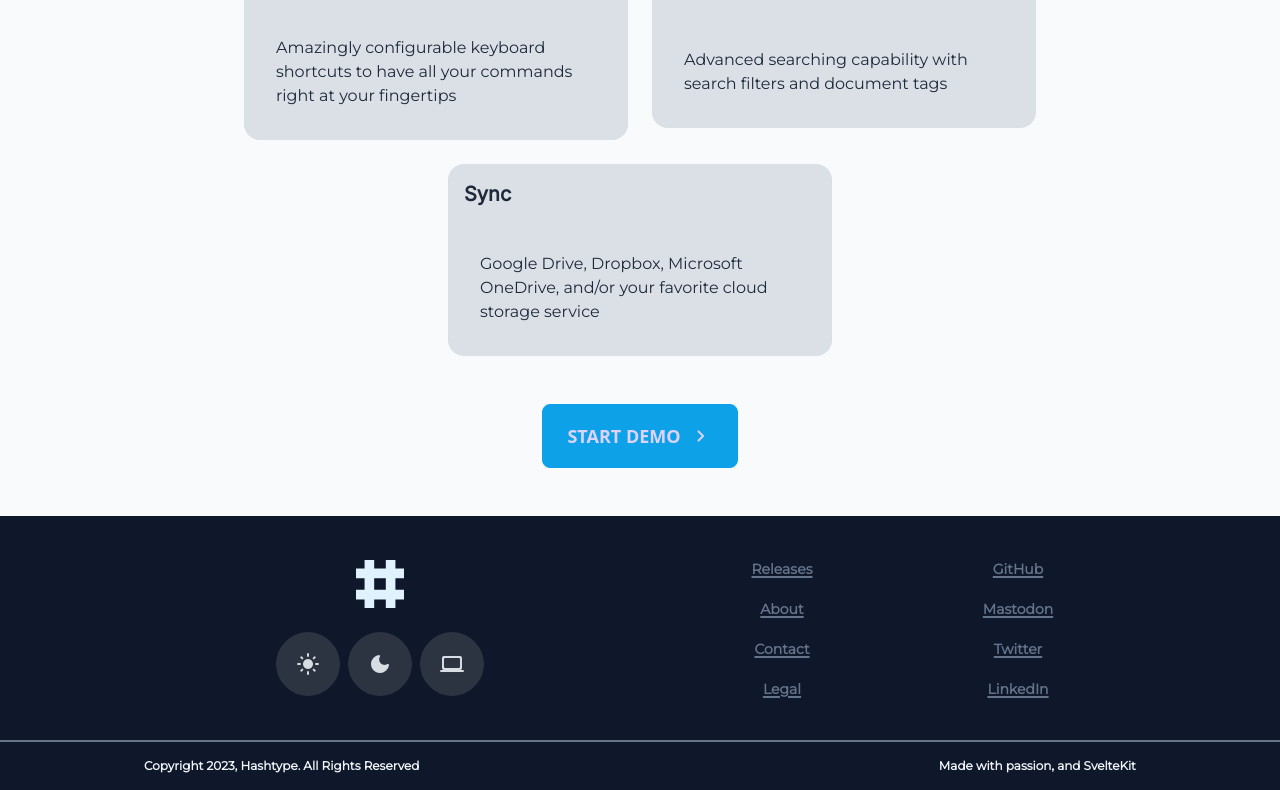
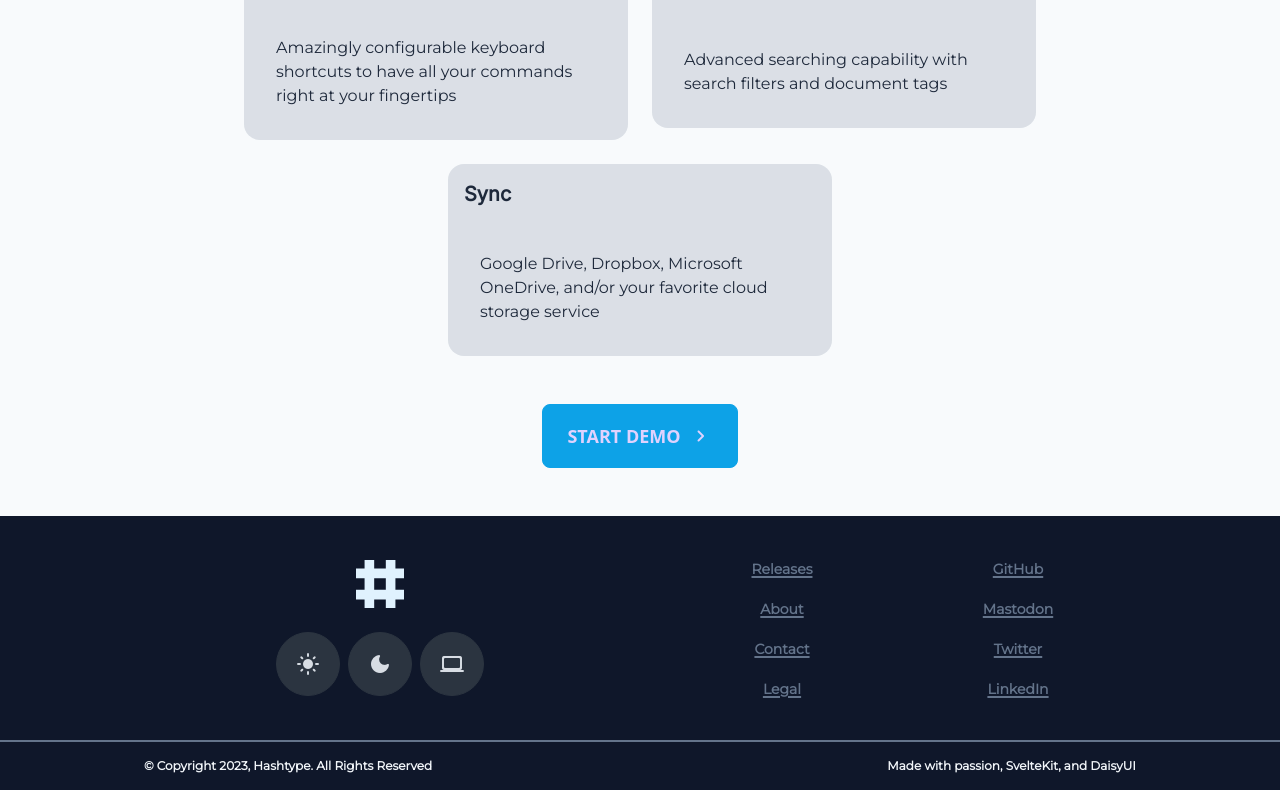
Before and after one commit to matovius/hashtype, a SvelteKit app: page / in a window 1280 px wide. Shown: the part 1272-2062 px from the top of the page. Built offline with nearby package versions, Linux system fonts and the light colour scheme; a web font is replaced by a local one.

Commit message:
Edit copyright statement

```diff
--- a/src/components/landing-page/Footer.svelte
+++ b/src/components/landing-page/Footer.svelte
@@ -99,8 +99,10 @@
     <div
       class="w-full max-w-5xl p-4 flex flex-col gap-2 sm:flex-row sm:justify-between"
     >
-      <Text as="legend">Copyright 2023, Hashtype. All Rights Reserved</Text>
-      <Text as="legend">Made with passion, and SvelteKit</Text>
+      <Text as="legend"
+        >&copy; Copyright 2023, Hashtype. All Rights Reserved</Text
+      >
+      <Text as="legend">Made with passion, SvelteKit, and DaisyUI</Text>
     </div>
   </div>
 </footer>
```
